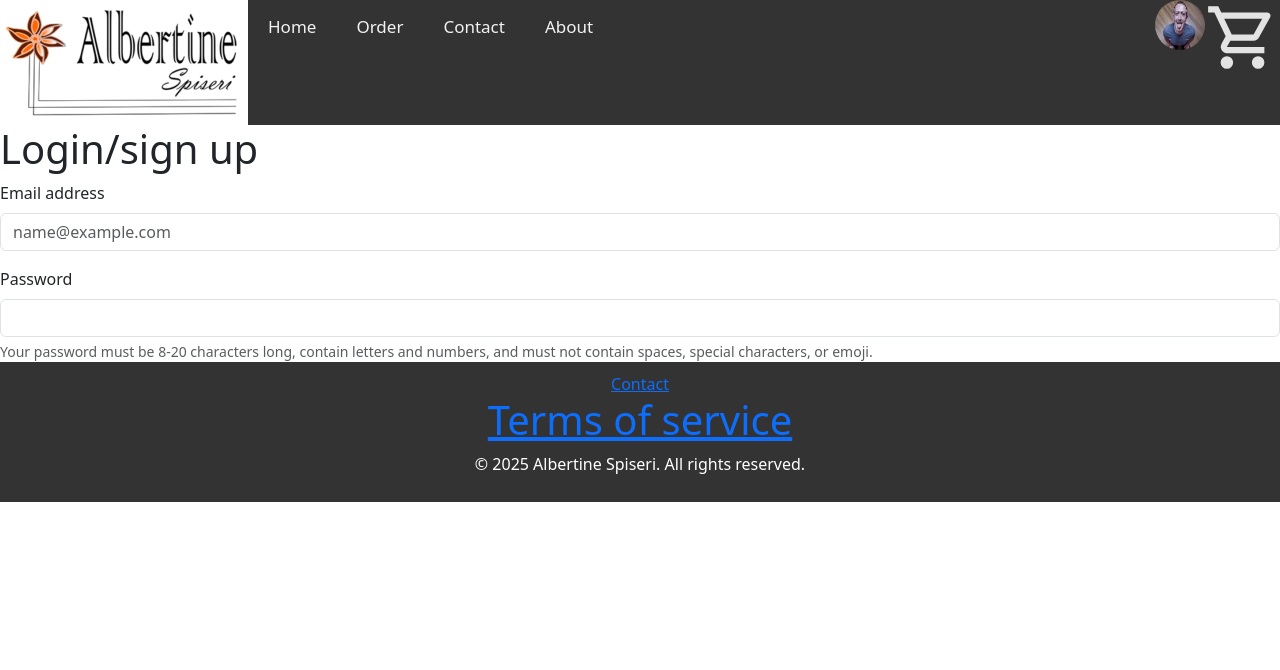
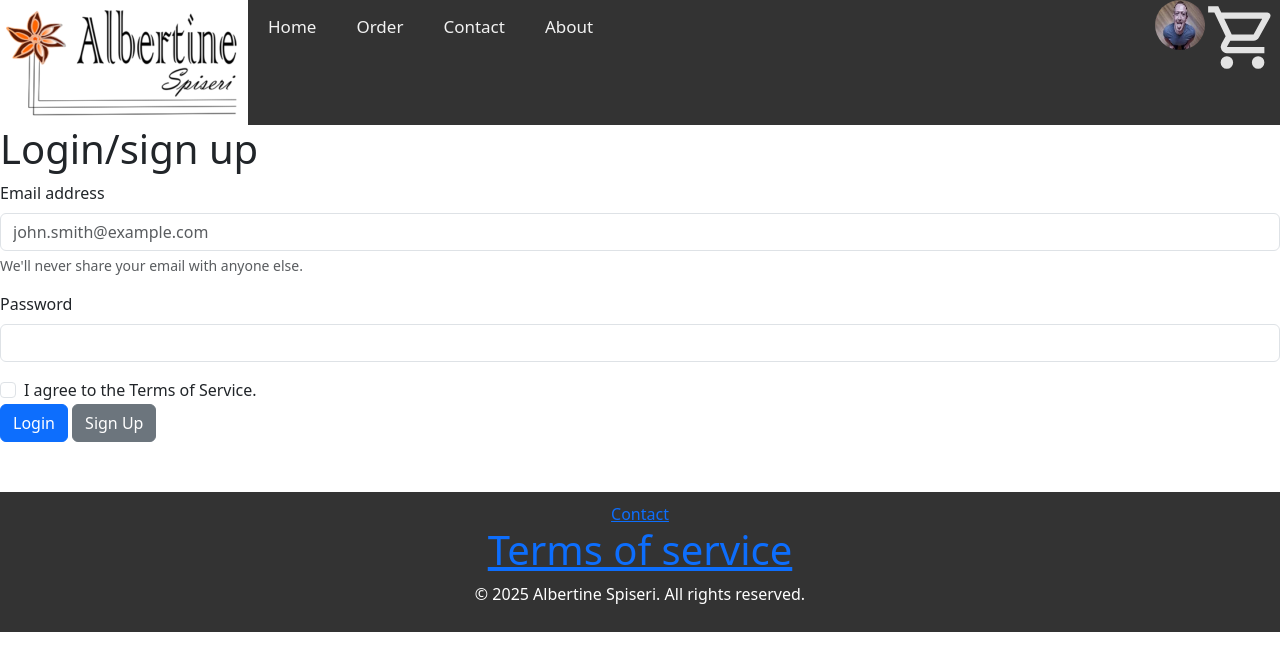
Before and after one commit to Toy085/Albertine-spiseri, a SvelteKit app in the folder myapp/: page /login in a window 1280 px wide. Shown: the top 670 px of the page. Built offline with nearby package versions, Linux system fonts and the light colour scheme.

Commit message:
added firebase and a check box for T&S in login page.

```diff
--- a/myapp/src/routes/login/+page.svelte
+++ b/myapp/src/routes/login/+page.svelte
@@ -1,21 +1,48 @@
-<script type="ts">
+<script lang="ts">
+	let email: string = "";
+	let password: string = "";
 
+	async function login(event: Event) {
+		event.preventDefault();
+		// Implement login logic here
+	}
+	async function signUp() {
+		// Implement sign-up logic here
+	}
 </script>
 
 <h1>Login/sign up</h1>
 
-<form>
-    <div class="mb-3">
-        <label for="exampleFormControlInput1" class="form-label">Email address</label>
-        <input type="email" class="form-control" id="exampleFormControlInput1" placeholder="name@example.com">
-    </div>
+<form class="loginForm" on:submit={login}>
+	<div class="mb-3 InputText">
+		<label for="exampleInputEmail1" class="form-label">Email address</label>
+		<input
+			type="email"
+			class="form-control"
+			id="exampleInputEmail1"
+			placeholder="john.smith@example.com"
+			bind:value={email}
+			required
+		/>
+		<div id="emailHelp" class="form-text">We'll never share your email with anyone else.</div>
+	</div>
+	<div class="mb-3 InputText">
+		<label for="exampleInputPassword1" class="form-label">Password</label>
+		<input
+			type="password"
+			class="form-control"
+			id="exampleInputPassword1"
+			bind:value={password}
+			required
+		/>
+	</div>
 
-
-    <label for="inputPassword5" class="form-label">Password</label>
-    <input type="password" id="inputPassword5" class="form-control" aria-describedby="passwordHelpBlock">
-    <div id="passwordHelpBlock" class="form-text">
-    Your password must be 8-20 characters long, contain letters and numbers, and must not contain spaces, special characters, or emoji.
-    </div>
+	<div class="form-check">
+  	<input class="form-check-input" type="checkbox" value="" id="checkDefault">
+  	<label class="form-check-label" for="checkDefault"> I agree to the Terms of Service. </label>
+	</div>
+	<button type="submit" class="btn btn-primary">Login</button>
+	<button type="button" class="btn btn-secondary" on:click={signUp}>Sign Up</button>
 </form>
 
 <style>
@@ -35,4 +62,8 @@
 		opacity: 1;
 	}
 }
+
+.loginForm {
+	padding-bottom: 50px;
+}
 </style>
--- a/package.json
+++ b/package.json
@@ -1,5 +1,6 @@
 {
   "dependencies": {
-    "bootstrap": "^5.3.8"
+    "bootstrap": "^5.3.8",
+    "firebase": "^12.5.0"
   }
 }
```
Also changed, not shown: 2 other files (tests, documents, lock files or other folders).
